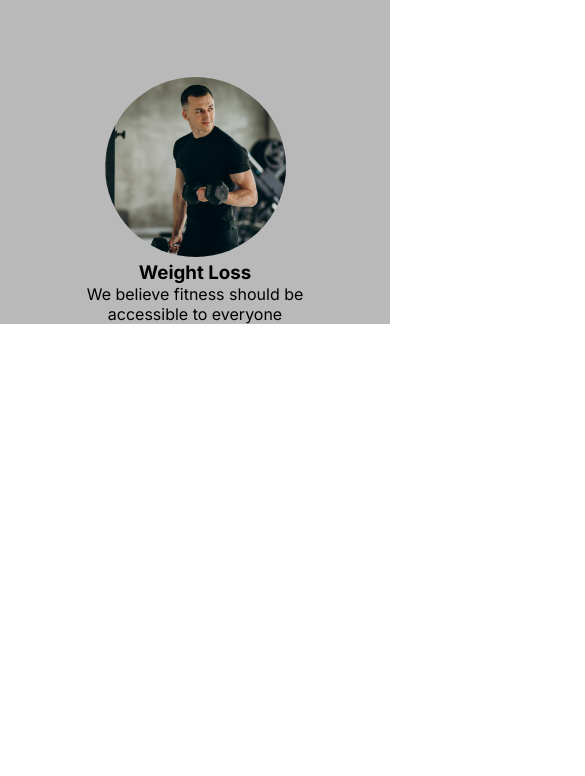
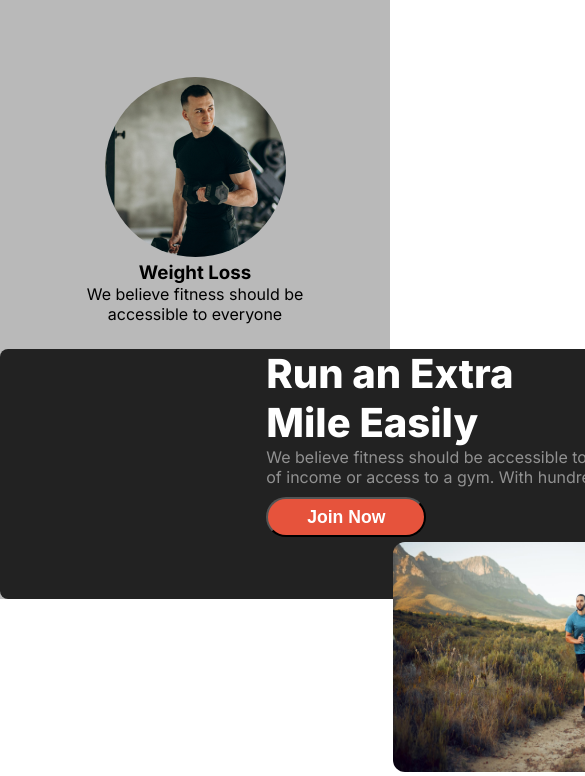
Before and after one commit to jaky-sheikh/batch-10-assignment-2, a plain HTML site: page index.html in a window 390 px wide. Shown: the part 2375-3151 px from the top of the page, 585 px wide, since content can reach past the window. Before the commit the page ends 2699 px from the top, so only its background shows below. Drawn offline with Linux system fonts and the light colour scheme.

Commit message:
run extra mile part without responsive

```diff
--- a/index.html
+++ b/index.html
@@ -90,6 +90,18 @@
             </div>
          </section>
         <!-- round picture part end -->
+         <!-- run extra mile part start -->
+          <section>
+            <div class="run-extra-mile-container">
+                <div class="run-extra-content">
+                    <h2 id="run-extra-heading">Run an Extra <br> Mile Easily</h2>
+                    <p id="run-extra-para">We believe fitness should be accessible to everyone, everywhere, regardless <br> of income or access to a gym. With hundreds of professional workouts.</p>
+                    <button>Join Now</button>
+                </div>
+                <div><img class="run-extra-img" src="images/run.jpg" alt=""></div>
+            </div>
+          </section>
+         <!-- run extra mile part end -->
     </main>
     <footer>
 
--- a/styles/responsive.css
+++ b/styles/responsive.css
@@ -16,4 +16,8 @@
     .round-picture-container{
         flex-direction: column;
     }
+    .run-extra-mile-container{
+        flex-direction: column;
+    }
+
 }
--- a/styles/style.css
+++ b/styles/style.css
@@ -155,3 +155,43 @@ body{
 .round-picture-container>div{
     text-align: center;
 }
+/* run extra mile part design */
+.run-extra-mile-container{
+    width: 1100px;
+    height: 250px;
+    display: flex;
+    align-items: center;
+    justify-content: space-between;
+    background: rgb(34, 34, 34);
+    margin: 0 auto;
+    margin-top: 25px;
+    border-radius: 8px;
+}
+.run-extra-content{
+    margin-left: 15px;
+}
+.run-extra-content>button{
+    width: 10rem;
+    height: 40px;
+    border-radius: 45px;
+    font-size: 1.1rem;
+    font-weight: 600;
+    background: rgb(230, 83, 60);
+    margin-top: 10px;
+    color: white;
+}
+#run-extra-heading{
+    color: white;
+    font-size: 40px;
+    font-weight: 800;
+}
+#run-extra-para{
+    color: rgba(255, 255, 255, 0.5);
+}
+.run-extra-img{
+    width: 300px;
+    height: 230px;
+    border-radius: 12px;
+    margin-top: 5px;
+    margin-right: 15px;
+}
```
